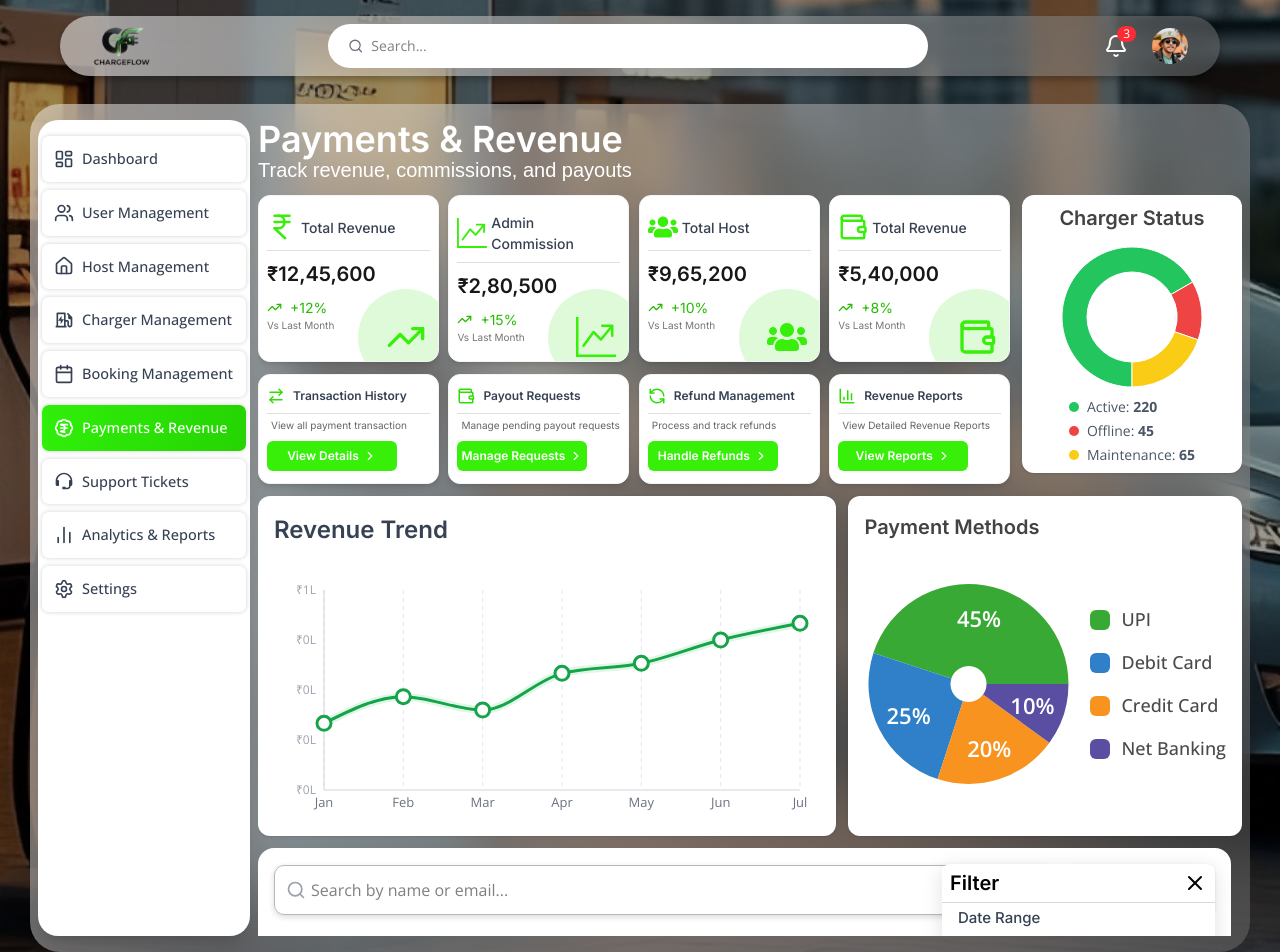
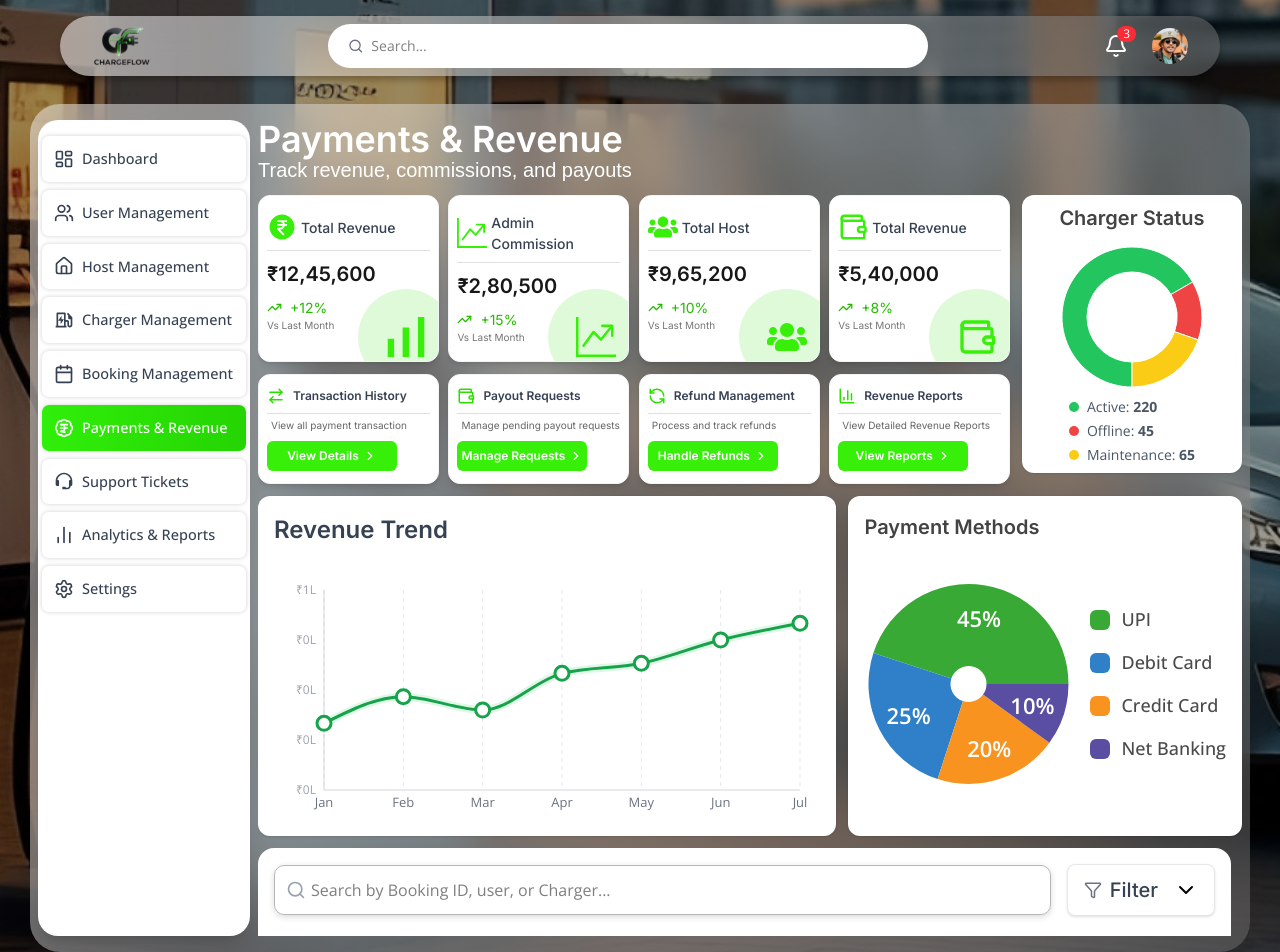
Before and after one commit to ChandaniSahu/ChargeFlow, a Next.js app: page /admin/payments in a window 1280 px wide. Shown: the top 952 px of the page. Built offline with nearby package versions, Linux system fonts and the light colour scheme.

Commit message:
filter dialog functionlatiy totaly completed

```diff
--- a/app/admin/bookingmanagement/page.tsx
+++ b/app/admin/bookingmanagement/page.tsx
@@ -707,7 +707,6 @@ if (typeFilter !== "All Dates") {
 
         {/* search & filter functionality */}
         <div className="bg-white p-2 md:p-4 w-full
-tablat:w-[750px]
 desktop:w-[973px] rounded-[16px]">
            <div className="pb-4 sticky top-0 z-10 bg-white md:flex-row flex flex-col gap-3">
             <div className="relative flex-1 flex items-center  w-full">
--- a/app/admin/hostmanagement/page.tsx
+++ b/app/admin/hostmanagement/page.tsx
@@ -605,7 +605,6 @@ export default function UserManagementDashboard() {
 
         {/* search & filter functionality */}
         <div className="bg-white p-2 md:p-4 w-full
-tablat:w-[750px]
 desktop:w-[973px] rounded-[16px]">
           <div className="flex gap-2 md:gap-4 mb-6 items-center ">
             <div className="relative flex-1 w-full">
--- a/app/admin/payments/page.tsx
+++ b/app/admin/payments/page.tsx
@@ -38,11 +38,11 @@ import { AiOutlineArrowRight } from "react-icons/ai";
 
 export const userStats = [
   {
-    topIcon: IndianRupee,          // ₹ icon
+    topIcon: RiMoneyRupeeCircleFill,          // ₹ icon
     title: "Total Revenue",
     amount: 1245600,
     growthValue: 12,
-    bottomIcon: TrendingUp,
+    bottomIcon: SiSimpleanalytics,
   },
   {
     topIcon: BsGraphUpArrow,           // graph arrow
@@ -511,13 +511,20 @@ export default function UserManagementDashboard() {
   const [filterStatus, setFilterStatus] = useState('All Status');
   const [searchTerm, setSearchTerm] = useState('');
   const [isDropdownOpen, setIsDropdownOpen] = useState(false);
-  const [showFilter, setShowFilter] = useState(true);
+  const [showFilter, setShowFilter] = useState(false);
   const [filterPaymentStatus, setFilterPaymentStatus] = useState<string[]>([]);
   const [filterChargerStatus, setFilterChargerStatus] = useState<string[]>([]);
 
   // Date filter states
   const [dateFilter, setDateFilter] = useState<'today' | 'week' | 'month' | 'custom' | null>(null);
   const [dateRange, setDateRange] = useState({ from: '', to: '' });
+
+  // ADD THIS INSIDE COMPONENT (above return)
+
+  const activeFilterCount =
+    (dateFilter ? 1 : 0) +
+    filterPaymentStatus.length +
+    filterChargerStatus.length;
 
   // Date filter handler
   const handleDateFilterChange = (filter: 'today' | 'week' | 'month') => {
@@ -588,7 +595,8 @@ const handleCustomDateChange = (field: 'from' | 'to', value: string) => {
     // Search filter
     const matchesSearch =
       item.userName.toLowerCase().includes(searchTerm.toLowerCase()) ||
-      item.email.toLowerCase().includes(searchTerm.toLowerCase());
+      item.bookingId.toLowerCase().includes(searchTerm.toLowerCase()) ||
+      item.chargerStatus.toLowerCase().includes(searchTerm.toLowerCase());
 
     // Payment status filter
     const matchesPayment =
@@ -854,7 +862,7 @@ const handleCustomDateChange = (field: 'from' | 'to', value: string) => {
           {/* USER REVENUE CONTRIBUTION */}
           <div className="bg-white rounded-xl p-4 shadow">
             <h3 className="font-inter text-[#434343] text-[20px] font-semibold mb-3">Payment Methods</h3>
-<div className="flex flex-col lg:flex-row gap-4  items-center">
+            <div className="flex flex-col md:flex-row gap-4  md:mx-25 sm:mx-0 lg:mx-0 items-center">
               <ResponsiveContainer width="100%" height={260}>
                 <PieChart>
                   <Pie
@@ -915,14 +923,13 @@ const handleCustomDateChange = (field: 'from' | 'to', value: string) => {
 
         {/* search & filter functionality */}
         <div className="bg-white p-2 md:p-4 w-full desktop:min-h-[500px]
-        tablat:w-[750px]
          desktop:w-[973px]  rounded-[16px] ">
           <div className="flex gap-2 md:gap-4 mb-6 items-center ">
             <div className="relative flex-1 w-full">
               <Search className="absolute md:left-3 left-1 top-1/2 -translate-y-1/2 text-gray-400" size={20} />
               <input
                 type="text"
-                placeholder="Search by name or email..."
+                placeholder="Search by Booking ID, user, or Charger..."
                 className="w-full md:pl-9 pl-7 pr-4 py-3 rounded-[10px] border border-[#B7B7B7] shadow-[0px_2px_6.3px_0px_#00000026] hover:ring-[0.8px] hover:ring-[#38EF0A] focus:outline-none focus:ring-2 focus:ring-green-200"
                 onChange={(e) => setSearchTerm(e.target.value)}
               />
@@ -931,18 +938,32 @@ const handleCustomDateChange = (field: 'from' | 'to', value: string) => {
             <div className="relative">
               <button
                 onClick={() => setShowFilter(true)}
-                className="flex items-center gap-1 md:gap-4  md:px-4 px-1 py-2 md:py-2.5 bg-white border border-gray-200 rounded-lg shadow-sm hover:ring-[0.8px] hover:ring-[#38EF0A] min-w-[70px] md:min-w-[140px] justify-between"
+                className="relative flex items-center gap-1 md:gap-4 md:px-4 px-1 py-2 md:py-2.5 bg-white border border-gray-200 rounded-lg shadow-sm hover:ring-[0.8px] hover:ring-[#38EF0A] min-w-[70px] md:min-w-[140px] justify-between"
               >
-                <div className="flex items-center md:gap-2 gap-1">
+                <div className="flex items-center md:gap-2 gap-1 relative">
+
+                  {/* FILTER ICON WRAPPER */}
+                  <div className="relative">
                     <Filter size={18} className="text-gray-500" />
+
+                    {/* 🔔 Notification Badge (Top Right of Icon) */}
+                    {activeFilterCount > 0 && (
+                      <span className="absolute -top-2 -right-2 flex items-center justify-center min-w-[16px] h-[16px] px-[4px] text-[9px] font-bold text-white bg-[#FB2C2F] rounded-full">
+                        {activeFilterCount}
+                      </span>
+                    )}
+                  </div>
+
                   <span className="font-medium text-gray-700 font-inter text-[20px]">
                     Filter
                   </span>
+                </div>
 
-                </div>
-                < ChevronDown className={`transition-transform ${isDropdownOpen ? 'rotate-180' : ''}`} />
-                {/* <span >▼</span> */}
+                <ChevronDown
+                  className={`transition-transform ${isDropdownOpen ? "rotate-180" : ""}`}
+                />
               </button>
+
 
               {showFilter && (
                 <div className="absolute top-0 right-0 flex justify-end z-[999]">
@@ -1046,7 +1067,20 @@ const handleCustomDateChange = (field: 'from' | 'to', value: string) => {
                         </h3>
 
                         <div className="space-y-1">
-            {["All", "Pending", "Completed", "Refunded", "Failed"].map(
+                          <label className="flex items-center gap-3 cursor-pointer">
+                            <input
+                              type="checkbox"
+                              checked={filterPaymentStatus.length === 0}
+                              onChange={(e) => {
+                                if (e.target.checked) {
+                                  setFilterPaymentStatus([]);
+                                }
+                              }}
+                              className="w-3 h-3 cursor-pointer"
+                            />
+                            <span className="font-roboto font-medium text-[12px] text-[#757575] group-hover:text-black ">All</span>
+                          </label>
+                          {["Pending", "Completed", "Refunded", "Failed"].map(
                             (status) => (
                               <label
                                 key={status}
@@ -1093,7 +1127,20 @@ const handleCustomDateChange = (field: 'from' | 'to', value: string) => {
                         </h3>
 
                         <div className="space-y-1">
-            {["All", "Success", "Pending", "Failed"].map((status) => (
+                          <label className="flex items-center gap-3 cursor-pointer">
+                            <input
+                              type="checkbox"
+                              checked={filterChargerStatus.length === 0}
+                              onChange={(e) => {
+                                if (e.target.checked) {
+                                  setFilterChargerStatus([]);
+                                }
+                              }}
+                              className="w-3 h-3 cursor-pointer"
+                            />
+                            <span className="font-roboto font-medium text-[12px] text-[#757575] group-hover:text-black ">All</span>
+                          </label>
+                          {["Success", "Pending", "Failed"].map((status) => (
                             <label
                               key={status}
                               className="group flex items-center gap-3 cursor-pointer"
@@ -1279,8 +1326,8 @@ const handleCustomDateChange = (field: 'from' | 'to', value: string) => {
                           </td>
 
                           {/* PAYMENT METHOD */}
-        <td className="px-6 py-4 text-center">
-          <span className="inline-flex items-center gap-2 px-3 py-1 border border-gray-300 rounded-md text-[14px]">
+                          <td className="px-6 py-4 text-center ">
+                            <span className="inline-flex items-center gap-2 px-3 py-1 text-[#757575] bg-[#ededee] border border-[#a1a1a5] rounded-md text-[14px]">
                               {getPhoneIcon(item.paymentMethod)}
                               {item.paymentMethod}
                             </span>
--- a/app/admin/usermanagement/page.tsx
+++ b/app/admin/usermanagement/page.tsx
@@ -539,7 +539,6 @@ export default function UserManagementDashboard() {
 
         {/* search & filter functionality */}
         <div className="bg-white p-2 md:p-4 w-full
-        tablat:w-[750px]
          desktop:w-[973px]  rounded-[16px] ">
           <div className="flex gap-2 md:gap-4 mb-6 items-center">
             <div className="relative flex-1  w-full">
```
Lines whose indentation alone changed are shown as unchanged.
